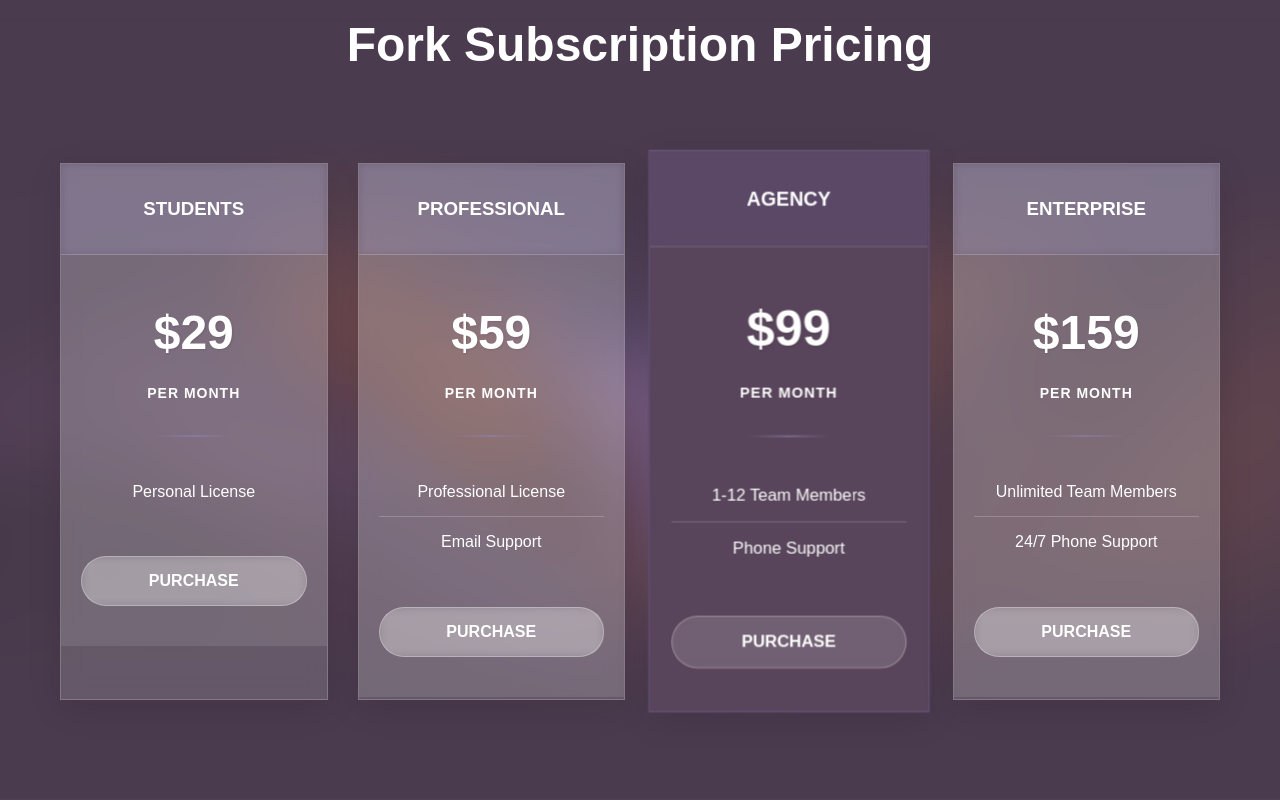
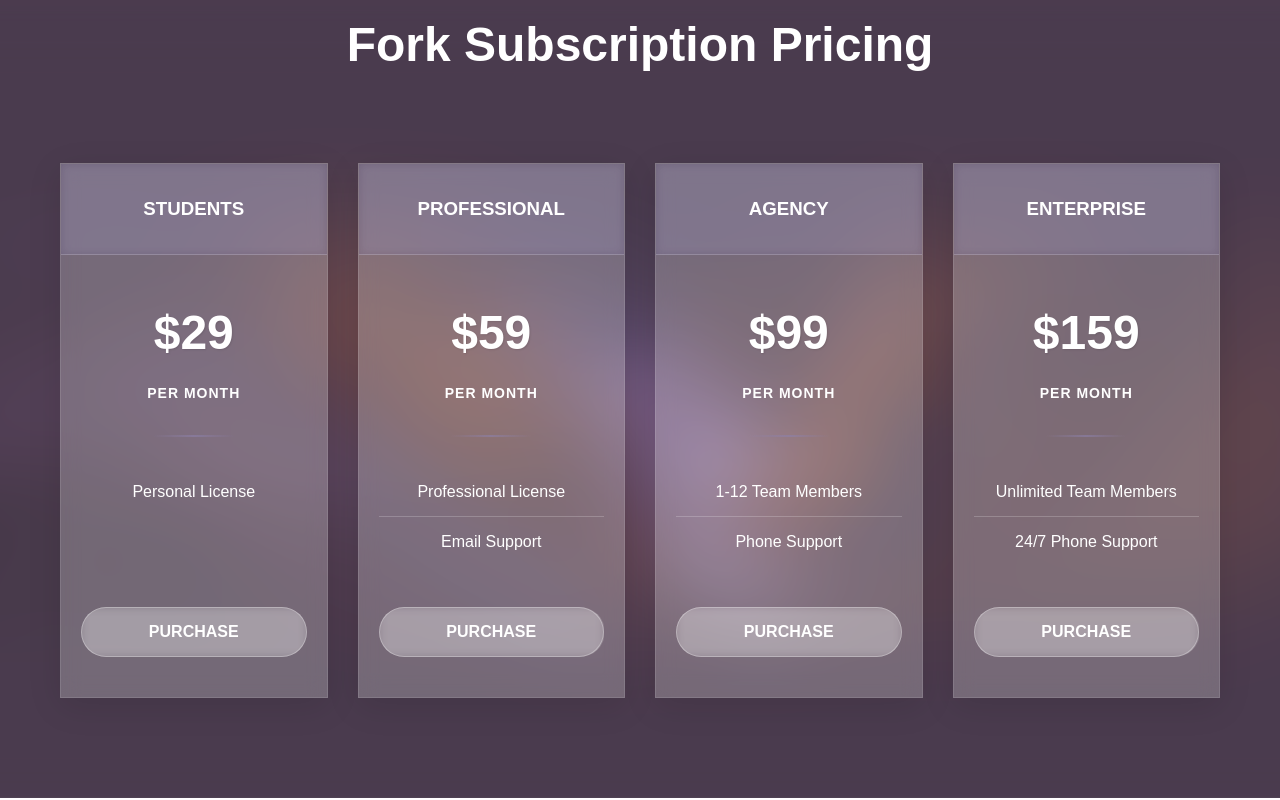
Before and after one commit to hajiyevaa/Web-Midterm, a plain HTML site: page webmidterm/index.html in a window 1280 px wide. Shown: the part 3159-3959 px from the top of the page. Drawn offline with Linux system fonts and the light colour scheme.

Commit message:
purchase cards fix

```diff
--- a/webmidterm/css/style.css
+++ b/webmidterm/css/style.css
@@ -431,25 +431,16 @@ body {
     border: 1px solid rgba(255, 255, 255, 0.2);
     backdrop-filter: blur(10px);
     -webkit-backdrop-filter: blur(10px);
+    display: flex;
+    flex-direction: column;
+    height: 100%;
 }
 
 .pricing-card:hover {
     transform: translateY(-10px);
     box-shadow: 0 15px 40px rgba(0, 0, 0, 0.2);
-    background: rgba(255, 255, 255, 0.25);
+    background: rgba(70, 48, 72, 1);
     border: 1px solid rgba(255, 255, 255, 0.3);
-}
-
-.pricing-card-highlighted {
-    transform: scale(1.05);
-    background: rgba(70, 48, 72, 1);
-    border: 2px solid rgba(141, 129, 172, 0.4);
-    backdrop-filter: blur(15px);
-}
-
-.pricing-card-highlighted:hover {
-    transform: scale(1.05) translateY(-10px);
-    background: rgba(141, 129, 172, 0.3);
 }
 
 .pricing-header {
@@ -467,6 +458,9 @@ body {
     text-align: center;
     background: rgba(255, 255, 255, 0.1);
     border-radius: 0;
+    flex-grow: 1;
+    display: flex;
+    flex-direction: column;
 }
 
 .price {
@@ -497,6 +491,7 @@ body {
 .plan-features {
     list-style: none;
     margin-bottom: 40px;
+    flex-grow: 1;
 }
 
 .plan-features li {
```
